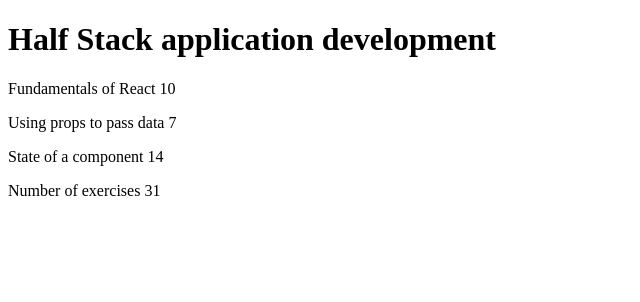
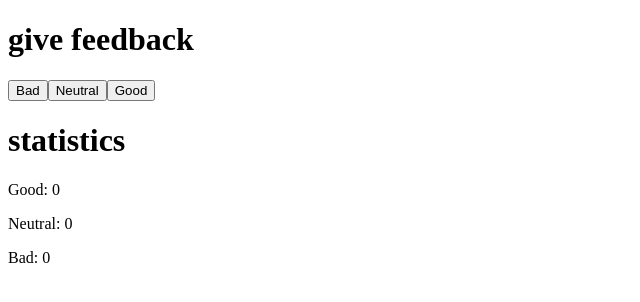
Before and after one commit to jeff7/FullStackOpen-2022, a React (Create React App) app in the folder Part1/part1/: page / in a window 1280 px wide. Shown: the top 302 px of the page, without its empty margins (0-640 px from the left). Built offline with nearby package versions, Linux system fonts and the light colour scheme.

Commit message:
Commit with the exercise 1.6

```diff
--- a/Part1/part1/src/App.js
+++ b/Part1/part1/src/App.js
@@ -1,46 +1,24 @@
+import { useState } from "react";
+
 const App = () => {
-  const course = {
-    name: "Half Stack application development",
-    parts: [
-      { name: "Fundamentals of React", exercises: 10 },
-      { name: "Using props to pass data", exercises: 7 },
-      { name: "State of a component", exercises: 14 }
-    ]
-  };
+  const [good, setGood] = useState(0);
+  const [neutral, setNeutral] = useState(0);
+  const [bad, setBad] = useState(0);
 
-  const Header = () =>
-    <h1>
-      {course.name}
-    </h1>;
+  const Button = ({ handleClick, text }) => <button onClick={handleClick}>{text}</button>;
 
-  const Part = props =>
-    <p>
-      {props.part} {props.exercises}
-    </p>;
+  const Label = ({ statistic, text }) => <p> {text} {statistic} </p>;
 
-  const Content = () => {
-    return (
-      <div>
-        {course.parts.map(p => <Part part={p.name} exercises={p.exercises} />)}
-      </div>
-    );
-  };
-
-  const Total = () =>
-    <p>
-      Number of exercises{" "}
-      {course.parts[0].exercises +
-        course.parts[1].exercises +
-        course.parts[2].exercises}
-    </p>;
-
-  return (
-    <div>
-      <Header />
-      <Content />
-      <Total />
-    </div>
-  );
+  return <div>
+      <h1>give feedback</h1>
+      <Button handleClick={() => setBad(bad + 1)} text={"Bad"}/>
+      <Button handleClick={() => setNeutral(neutral + 1)} text={"Neutral"}/>
+      <Button handleClick={() => setGood(good + 1)} text={"Good"}/>
+      <h1>statistics</h1>
+      <Label text={"Good: "} statistic={good} />
+      <Label text={"Neutral: "} statistic={neutral} />
+      <Label text={"Bad: "} statistic={bad} />
+    </div>;
 };
 
 export default App;
```
